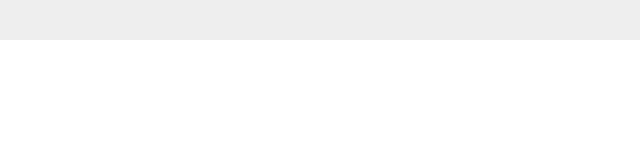
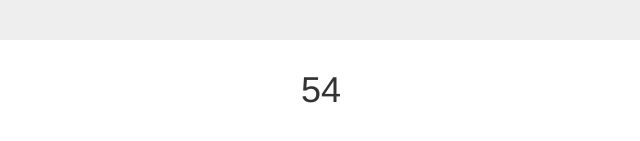
Before and after one commit to DanSeiser/jQueryNumbers, a plain HTML site: page index.html in a window 1280 px wide. Both pictures are taken after a click on the button 639 px from the left and 210 px from the top of the page. Shown: the part 283-424 px from the top of the page, 319-959 px from the left. Drawn offline with nearby package versions, Linux system fonts and the light colour scheme.

Commit message:
random number generator

```diff
--- a/index.html
+++ b/index.html
@@ -35,6 +35,10 @@
 
       // CREATE THE MISSING CODE HERE. Your code should add content to the random-number div.
       // ...
+      $('#random-button').on('click',function(){
+        var randNum = Math.floor(Math.random() * 100 ) + 1
+        $('#random-number').html(randNum);
+      })
 
 
       // ...
```
